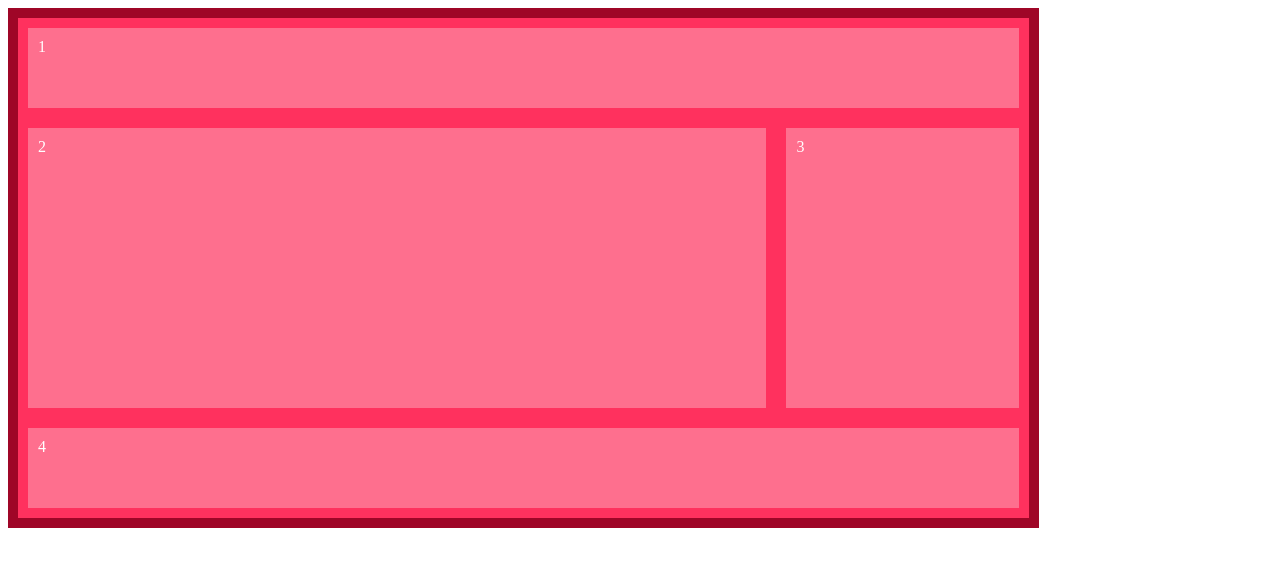
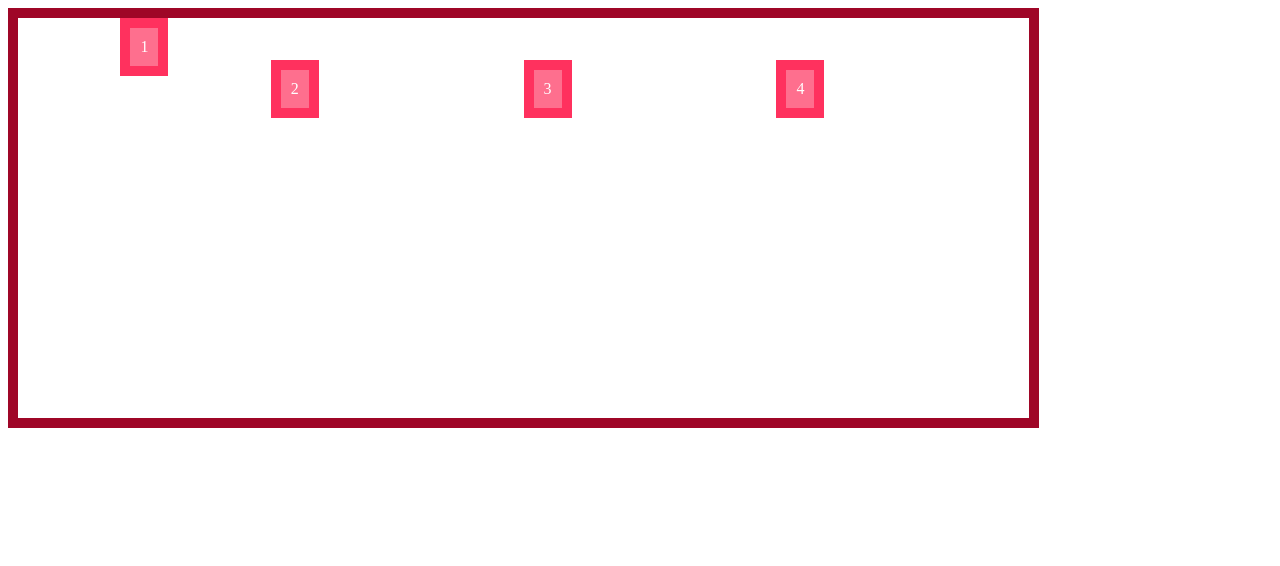
Before and after one commit to diegoc85/1ESPX-2024-Front-End, a plain HTML site: page aula9_grid_layout_2/01-grid.html in a window 1280 px wide. Drawn offline with Linux system fonts and the light colour scheme.

Commit message:
novo css

```diff
--- a/aula9_grid_layout_2/01-grid.html
+++ b/aula9_grid_layout_2/01-grid.html
@@ -6,7 +6,9 @@
     <title>CSS Grid Layout</title>
 
     <!-- <link rel="stylesheet" href="01-grid.css"> -->
-    <link rel="stylesheet" href="02-grid-area.css">
+    <!-- <link rel="stylesheet" href="02-grid-area.css"> -->
+     <link rel="stylesheet" href="03-grid-area-items.css">
+
 </head>
 <body>
     <div class = "container">
--- /dev/null
+++ b/aula9_grid_layout_2/03-grid-area-items.css
@@ -0,0 +1,27 @@
+.container{
+    width: 80%;
+    margin: o auto;
+    border: 10px solid #9f0627;
+    /* Colocar o display grid so no container */
+    display: grid;
+    grid-template-rows: repeat(4, 100px);
+    grid-template-columns: repeat(4, 1fr);
+
+    /* start, end, center, strech */
+
+    justify-items: start; /* verticalmente */
+    align-items: end;
+
+}
+
+.item{
+    padding: 10px;
+    background-color: #fe6f8e;
+    color: white;
+    border: 10px solid #ff315e;
+}
+
+.item-1{
+    justify-self: center;
+    align-self: start;
+}
```
